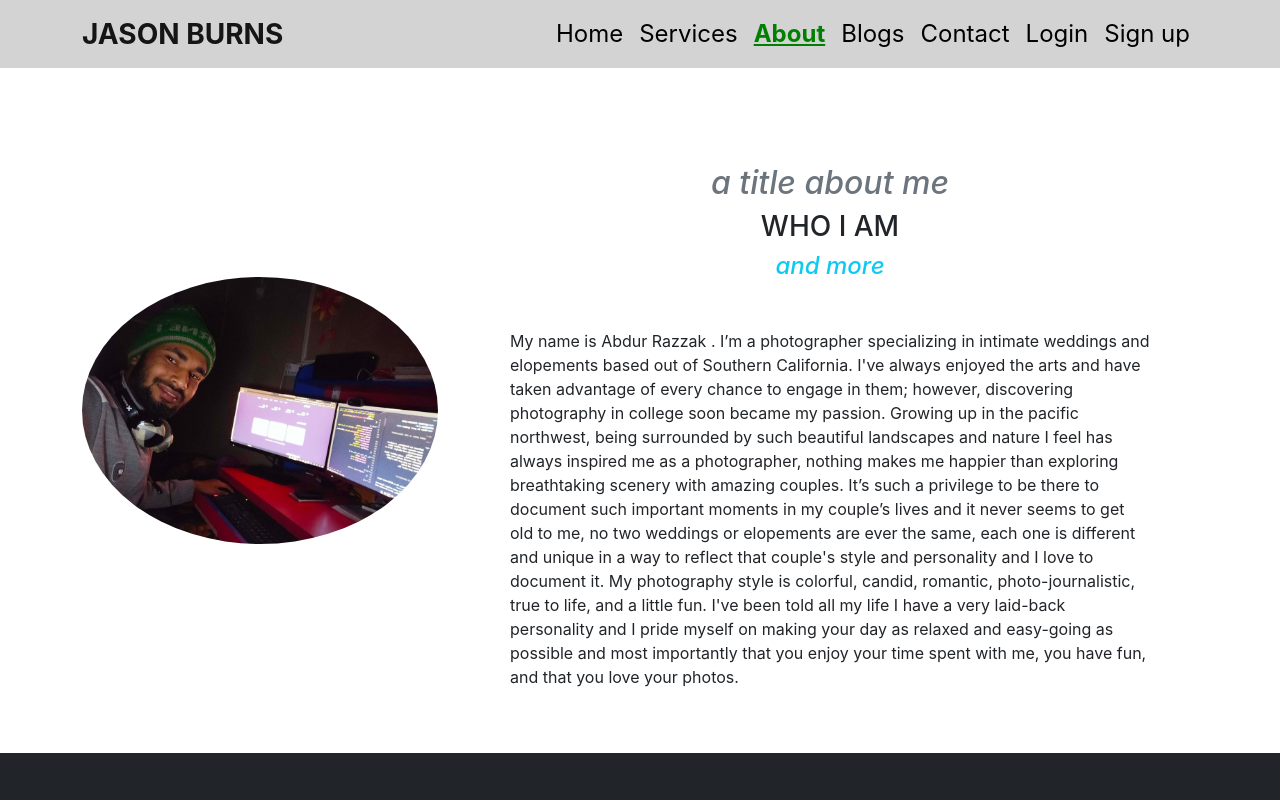
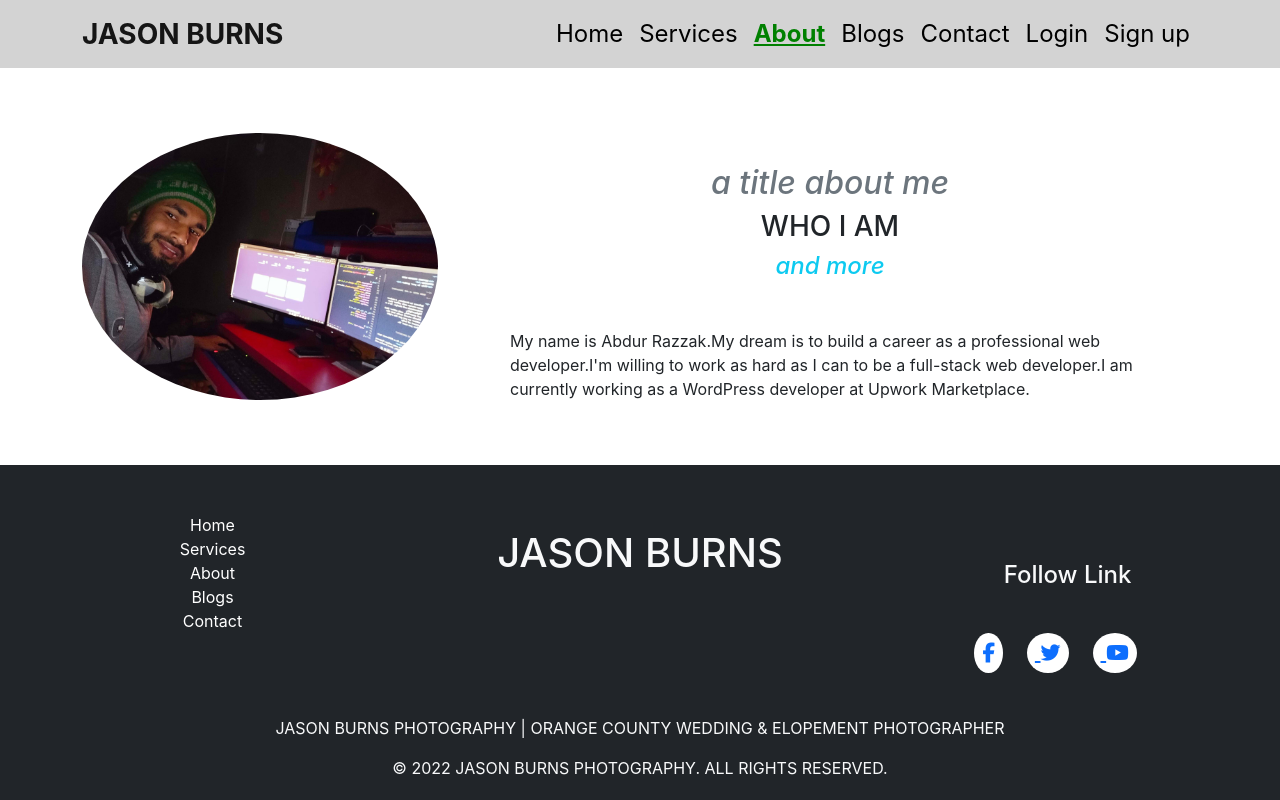
Before and after one commit to fabrazzak/Genius-photography-service, a React (Create React App) app: page /about in a window 1280 px wide. Shown: the top 800 px of the page. Built offline with nearby package versions, Linux system fonts and the light colour scheme; no server answers.

Commit message:
about pages update

```diff
--- a/src/Pages/About/About.js
+++ b/src/Pages/About/About.js
@@ -15,9 +15,7 @@ const About = () => {
                         <h4 className='fst-italic text-info '>and more</h4>
                     </div>
                     <p className='mx-lg-5 '>
-                        My name is Abdur Razzak . I’m a photographer specializing in intimate weddings and elopements based out of Southern California. I've always enjoyed the arts and have taken advantage of every chance to engage in them; however, discovering photography in college soon became my passion. Growing up in the pacific northwest, being surrounded by such beautiful landscapes and nature I feel has always inspired me as a photographer, nothing makes me happier than exploring breathtaking scenery with amazing couples. It’s such a privilege to be there to document such important moments in my couple’s lives and it never seems to get old to me, no two weddings or elopements are ever the same, each one is different and unique in a way to reflect that couple's style and personality and I love to document it.
-
-                        My photography style is colorful, candid, romantic, photo-journalistic, true to life, and a little fun. I've been told all my life I have a very laid-back personality and I pride myself on making your day as relaxed and easy-going as possible and most importantly that you enjoy your time spent with me, you have fun, and that you love your photos.</p>
+                        My name is Abdur Razzak.My dream is to build a career as a professional web developer.I'm willing to work as hard as I can to be a full-stack web developer.I am currently working as a WordPress developer at Upwork Marketplace. </p>
                 </div>
             </div>
         </div>
```
